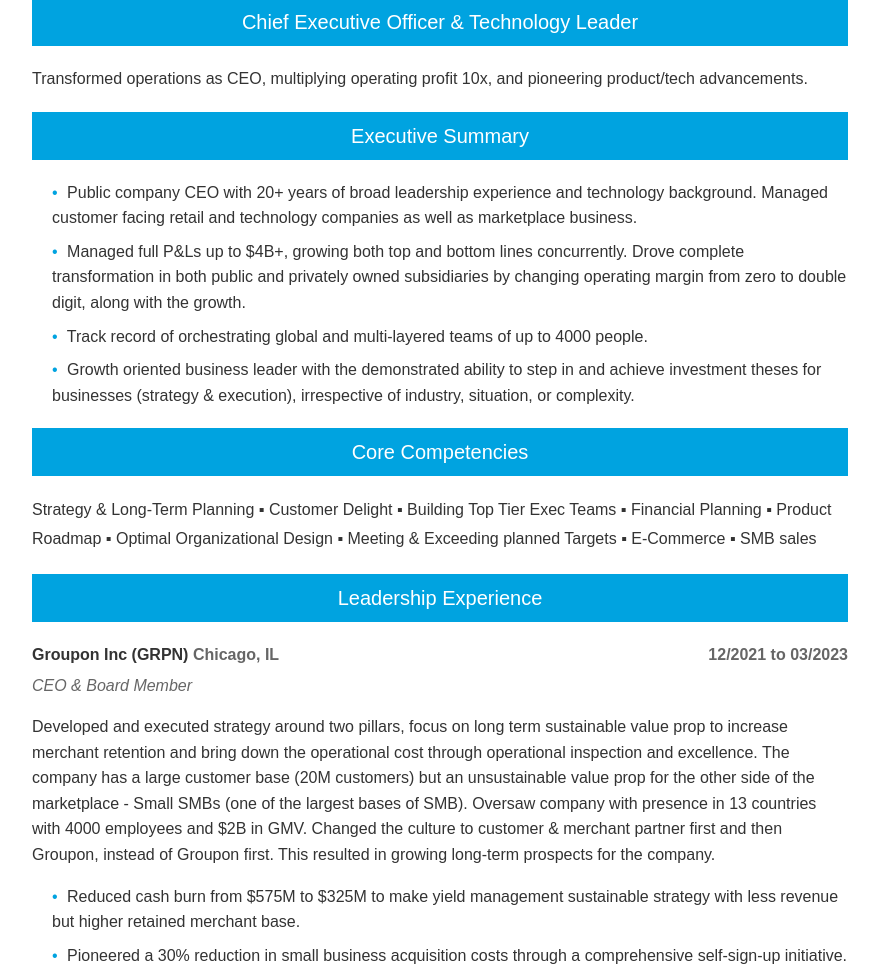
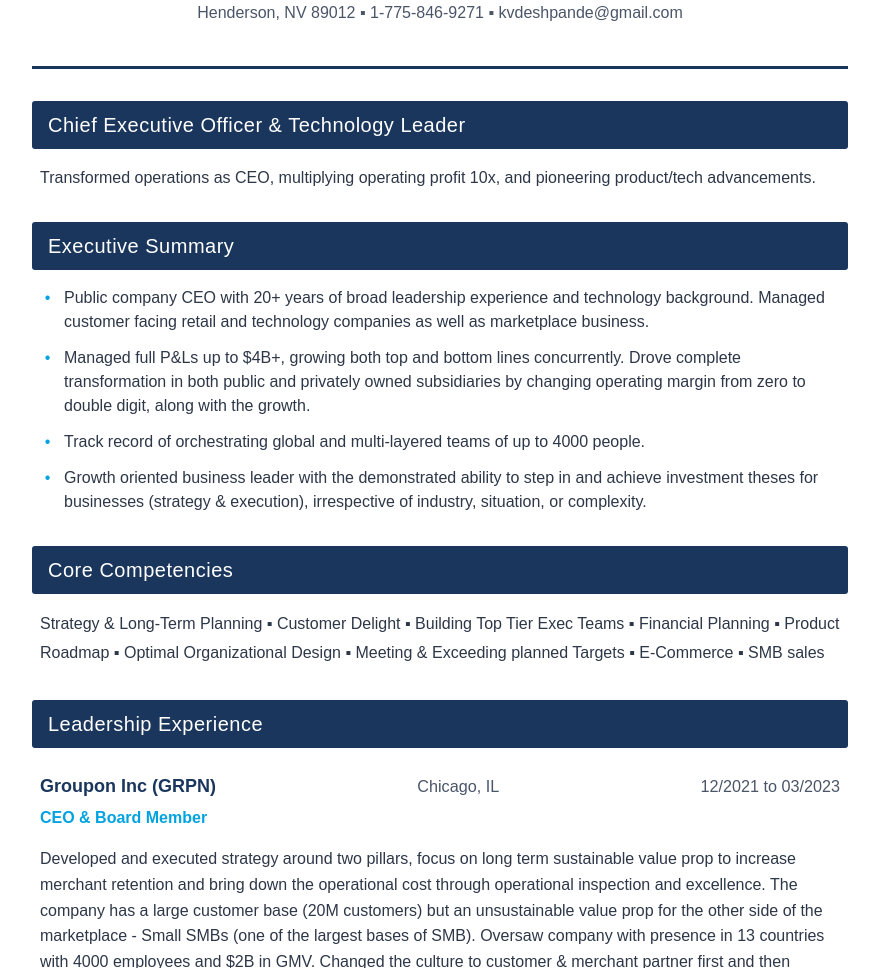
Before and after one commit to KProtoType/professional-resume, a plain HTML site: page index.html in a window 1280 px wide. Shown: the part 139-1107 px from the top of the page, without its empty margins (200-1079 px from the left). Drawn offline with Linux system fonts and the light colour scheme.

Commit message:
Update CSS with executive-style formatting

```diff
--- a/css/styles.css
+++ b/css/styles.css
@@ -1,94 +1,172 @@
+/* Base styles */
+:root {
+    --primary-color: #1a365d;    /* Deep navy */
+    --secondary-color: #00A3E0;  /* Your original blue */
+    --accent-color: #2c5282;     /* Medium blue */
+    --text-primary: #2d3748;     /* Dark gray for main text */
+    --text-secondary: #4a5568;   /* Medium gray for secondary text */
+    --background-light: #f7fafc; /* Light gray for sections */
+}
+
 body {
-    font-family: Arial, sans-serif;
+    font-family: 'Arial', sans-serif;
     line-height: 1.6;
     max-width: 8.5in;
     margin: 0 auto;
     padding: 0.5in;
-    color: #333;
+    color: var(--text-primary);
+    background: white;
 }
 
+/* Header styling */
 .header {
     text-align: center;
-    margin-bottom: 20px;
+    margin-bottom: 2rem;
+    padding: 2rem 0;
+    border-bottom: 3px solid var(--primary-color);
 }
 
 .name {
-    font-size: 24px;
+    font-size: 32px;
     font-weight: bold;
-    margin-bottom: 5px;
+    color: var(--primary-color);
+    letter-spacing: 0.5px;
+    margin-bottom: 0.5rem;
 }
 
 .contact {
-    color: #333;
-    margin-bottom: 10px;
+    color: var(--text-secondary);
+    font-size: 16px;
+    margin: 0.5rem 0;
 }
 
+/* Section titles */
 .title {
     font-size: 20px;
     color: white;
-    background-color: #00A3E0;
-    padding: 8px;
-    margin: 20px 0;
-    text-align: center;
+    background-color: var(--primary-color);
+    padding: 0.5rem 1rem;
+    margin: 2rem 0 1rem 0;
+    border-radius: 3px;
+    letter-spacing: 0.5px;
 }
 
+/* Content sections */
 .section {
-    margin-bottom: 20px;
+    margin-bottom: 1.5rem;
+    padding: 0 0.5rem;
 }
 
-.section-header {
-    border-bottom: 1px solid #ddd;
-    padding-bottom: 5px;
-    margin-bottom: 15px;
-}
-
+/* Company and role styling */
 .company {
+    font-size: 18px;
     font-weight: bold;
-    margin-bottom: 5px;
+    color: var(--primary-color);
+    margin: 1.5rem 0 0.25rem 0;
+    display: flex;
+    justify-content: space-between;
+    align-items: baseline;
 }
 
 .role {
-    font-style: italic;
-    color: #666;
+    font-size: 16px;
+    color: var(--secondary-color);
+    font-weight: 600;
+    margin-bottom: 0.5rem;
 }
 
 .date {
-    float: right;
-    color: #666;
+    color: var(--text-secondary);
+    font-weight: normal;
+    font-size: 0.9em;
 }
 
+/* Bullet points */
 .bullet {
-    margin-left: 20px;
-    margin-bottom: 8px;
-}
-
-.divider {
-    border-top: 1px solid #ddd;
-    margin: 20px 0;
-}
-
-.competencies {
-    margin: 10px 0;
-    line-height: 1.8;
+    margin: 0.75rem 0 0.75rem 1.5rem;
+    position: relative;
+    line-height: 1.5;
 }
 
 .bullet-symbol {
-    color: #00A3E0;
-    margin-right: 5px;
+    color: var(--secondary-color);
+    position: absolute;
+    left: -1.2rem;
+    top: 0;
 }
 
-.location {
-    font-style: normal;
-    color: #666;
+/* Core competencies */
+.competencies {
+    margin: 1rem 0;
+    line-height: 1.8;
+    display: flex;
+    flex-wrap: wrap;
+    gap: 1rem;
 }
 
+.competencies span {
+    background-color: var(--background-light);
+    padding: 0.3rem 0.8rem;
+    border-radius: 3px;
+    font-size: 0.95em;
+}
+
+/* Location styling */
+.location {
+    color: var(--text-secondary);
+    font-weight: normal;
+    font-style: normal;
+    font-size: 0.9em;
+}
+
+/* Executive summary emphasis */
+.executive-summary {
+    font-size: 1.1em;
+    line-height: 1.8;
+    margin: 1.5rem 0;
+    padding: 1rem;
+    background-color: var(--background-light);
+    border-left: 4px solid var(--secondary-color);
+}
+
+/* Print optimizations */
 @media print {
     body {
         padding: 0.25in;
+        font-size: 11pt;
     }
 
     .title {
         -webkit-print-color-adjust: exact;
         print-color-adjust: exact;
     }
+
+    .section {
+        page-break-inside: avoid;
+    }
+
+    .header {
+        padding: 1rem 0;
+    }
 }
+
+/* Responsive design */
+@media screen and (max-width: 768px) {
+    body {
+        padding: 0.25in;
+    }
+
+    .company {
+        flex-direction: column;
+    }
+
+    .date {
+        margin-top: 0.25rem;
+    }
+}
+
+/* Add subtle animations for hover states */
+.bullet:hover {
+    transform: translateX(3px);
+    transition: transform 0.2s ease;
+}
```
